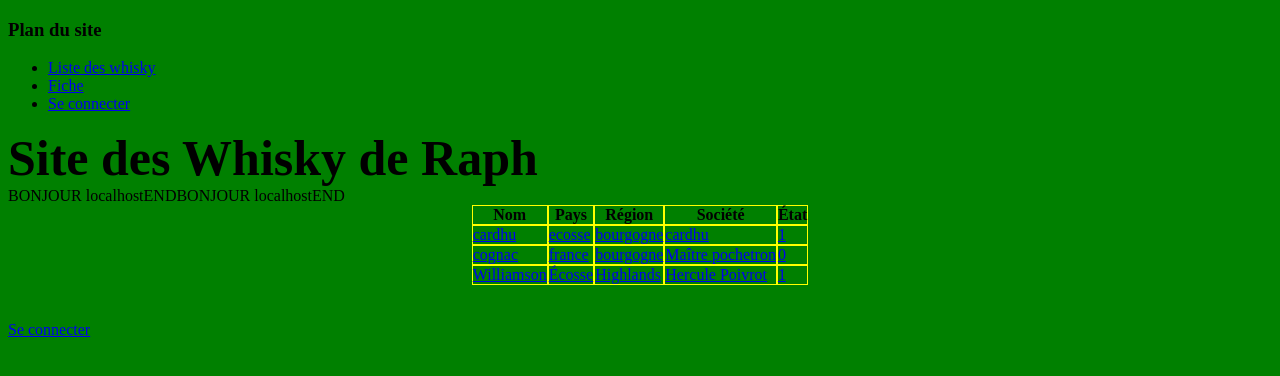
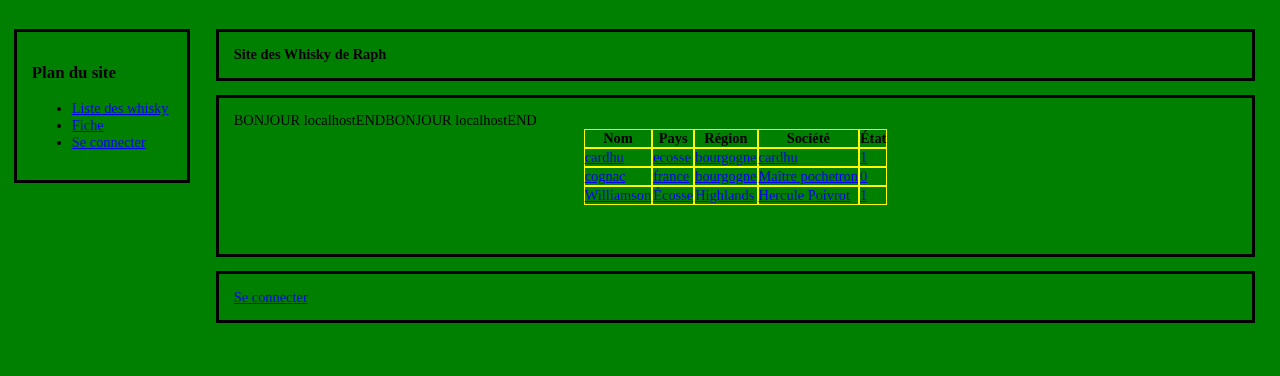
Before and after one commit to Neonunux/whiskyonline, a PHP site: page /index.php in a window 1280 px wide. Shown: the top 376 px of the page. Run offline with PHP 8.4, Linux system fonts and the light colour scheme; data comes from the database, SQL or seed files in the repository; some web fonts are replaced.

Commit message:
CSS style correction

```diff
--- a/style.css
+++ b/style.css
@@ -2,49 +2,53 @@
     font-family: 'Stencil-Style-New';
     src: url('font/stencil_style_new/StencilStyleNew.ttf');
 }
+body {
+    background-color: green;
+    font-size: 0.9em;
+    margin: 2em 1%;
+    padding: 0;
+}
+.texte {
+    background-color: green;
+    margin-bottom: 1em;
+}
+.pied_de_page {
+    background-color: green;
+}
+h1, h2, h3 {
 
-#menu
-{
-	display: inline;
-	/*position:fixed;*/
-	float: left;
-	border: 1px solid;
-	border-radius: 10px;
-	padding-top: 10px
-	/*padding-right: */
 }
-
-#h3,menu
-{
-	padding: center;
+h1 {
+    font-family: 'Stencil-Style-New';
+    margin-bottom: 1em;
+	font-size: 1em;
 }
-
-#pied_de_page
-{
-	/* display: inline;*/
+code, pre {
+    color: #339900;
+    font-family: "Courier New",Courier,monospace;
+    font-size: 1em;
 }
-
-#footer
-{
-	border: 1px solid;
-	border-radius: 10px;
+pre {
+    border-left: 5px solid #A2C2E1;
+    margin-left: 2em;
+    padding: 0.5em 1em;
+}
+h1, .texte, .pied_de_page {
+    width: 80%;
+	border: 3px solid;
+	padding: 1em;
 	float: right;
+	margin-top: 0em;
+	margin-right: 1%;
 }
-
-h1
-{
-    /*border: 3px blue dashed;*/
-	font-family: 'Stencil-Style-New';
-	font-size: 50px;
-	display: inline;
+.menu {
+    border: 3px solid;
+    padding: 1em;
+    position: fixed;
+    left: 1em;
+    top: 2em;
+    width: 11%;
 }
-
-body
-{
-    background-color: green; /* Le fond de la page sera noir */
-    color: black; /* Le texte de la page sera blanc */
-}
-
 
 tr
 {
@@ -64,13 +68,16 @@ td,th
 .Tableau span {
    display:inline;
    float:left;
-   border:1px solid #FF6600;
+   border:1px solid #FFFFFF;
+   padding: 0.1%;
+
   }
 
 .Tableau p.legende {font-weight:bold}
+
 .Tableau span.col1 {width:24%;}
 .Tableau span.col2 {width:24%;}
 .Tableau span.col3 {width:24%;}
 .Tableau span.col4 {width:24%;}
-.Tableau span.col5 {width:48%;}
-.Tableau span.col6 {width:48%;}
+.Tableau span.col5 {width:48.15%;}
+.Tableau span.col6 {width:48.15%;}
```
